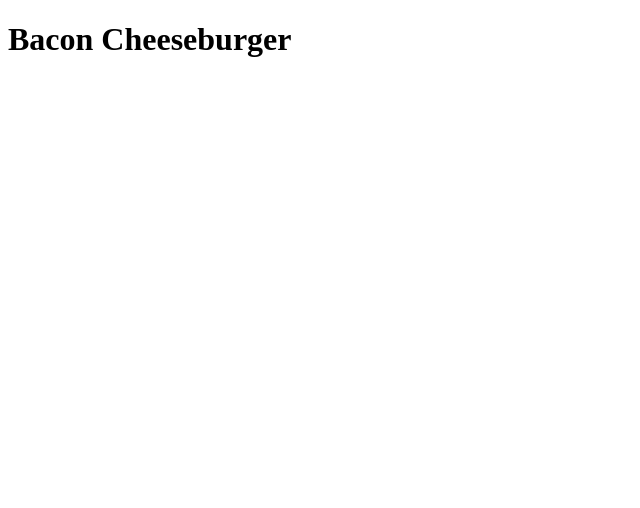
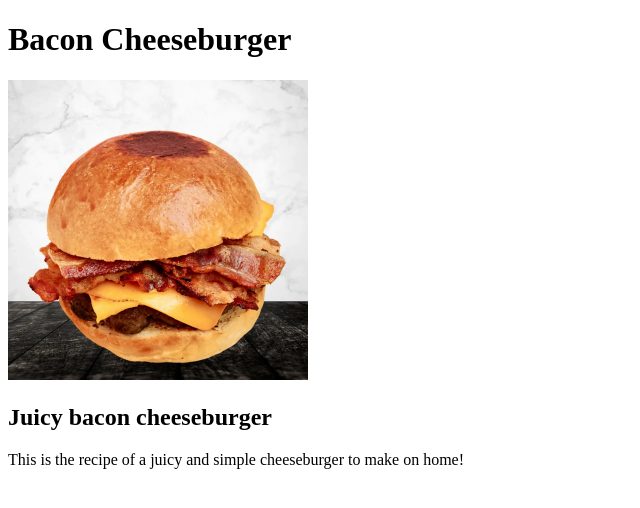
Before and after one commit to nicojimenezm/odin-recipes, a plain HTML site: page recipes/bacon-cheeseburger.html in a window 1280 px wide. Shown: the whole page, without its empty margins (0-640 px from the left). Drawn offline with Linux system fonts and the light colour scheme.

Commit message:
Image and description added to bacon-cheeseburger.html

```diff
--- a/recipes/bacon-cheeseburger.html
+++ b/recipes/bacon-cheeseburger.html
@@ -7,5 +7,11 @@
 
     <body>
         <h1>Bacon Cheeseburger</h1>
+
+        <img src="./images/bacon-cheeseburger.webp" width="300" height="300">
+
+        <h2>Juicy bacon cheeseburger</h2>
+
+        <p>This is the recipe of a juicy and simple cheeseburger to make on home!</p>
     </body>
 </html>
```
Also changed, not shown: recipes/images/bacon-cheeseburger.webp (added).
